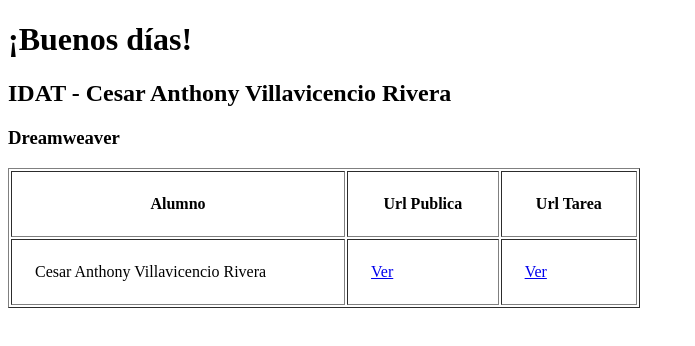
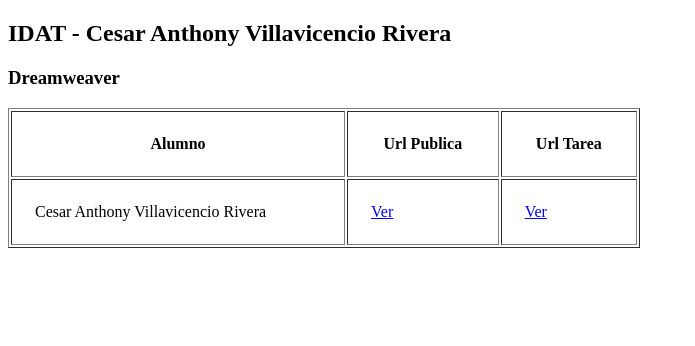
Before and after one commit to cesartony09/DWS08_2020, a plain HTML site: page index.html in a window 1280 px wide. Shown: the whole page, without its empty margins (0-695 px from the left). Drawn offline with Linux system fonts and the light colour scheme.

Commit message:
Update index.html

```diff
--- a/index.html
+++ b/index.html
@@ -5,7 +5,6 @@
 </head>
 <body>
 
-  <h1>¡Buenos días!</h1>
   <h2>IDAT - Cesar Anthony Villavicencio Rivera</h2>
   <h3>Dreamweaver</h3>
 
```
